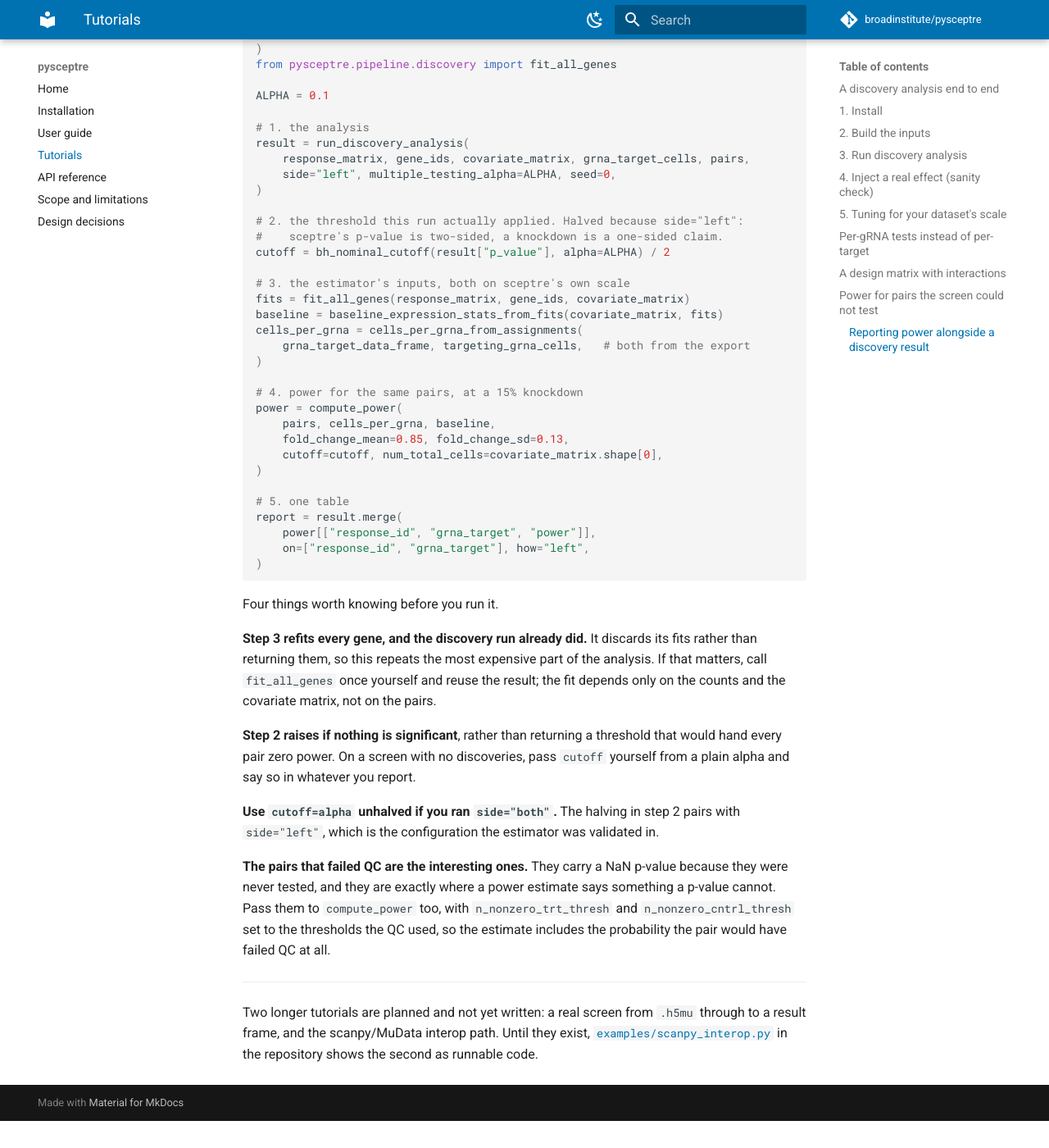
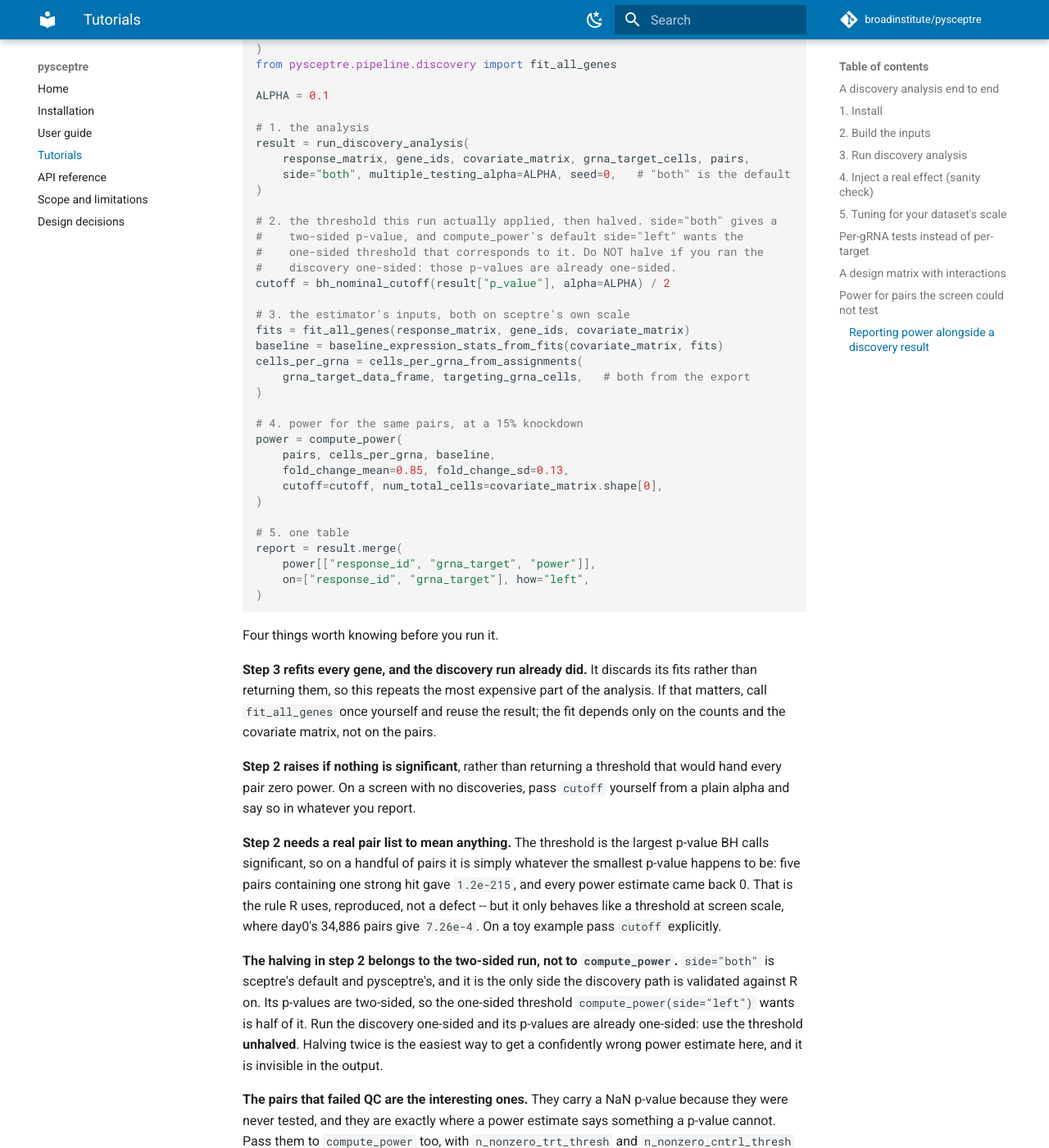
Before and after one commit to broadinstitute/pysceptre, an MkDocs documentation site: the page built from docs/tutorials.md, in a window 1280 px wide and 1400 px high, scrolled down 5826 px. Shown: the whole window at 82% size. Built offline with MkDocs 1.6.1 and Material for MkDocs 9.7.7, drawn with Linux system fonts in a browser that asks for light colours; comment, search, counter and statistics services are not loaded; before the commit the page ends 7193 px from its top, so only the background shows below that; some of the changed text lies outside the part shown.

Commit message:
FIX examples that steered readers off the default and inverted the halving
sceptre's default side is "both" and pysceptre matches it, but every discovery
example in the README and the tutorials passed side="left" explicitly. That is
the wrong steer twice over: it is not the default, and "both" is the only side
the discovery path is validated against R on, because the ground-truth dumper
fixes side_code at 0.

Worse, the power recipe ran the discovery one-sided and then halved the
threshold, with a comment saying sceptre's p-value is two-sided. Both cannot
be true. The halving belongs to a two-sided run: those p-values are two-sided,
so the one-sided threshold compute_power(side="left") wants is half of it. Run
the discovery one-sided and the p-values are already one-sided, so halving
again would be a second correction of the same thing, invisible in the output.
The note telling readers to unhalve for side="both" said precisely the
opposite of the truth.

compute_power's own side="left" default is unchanged and correct: all three of
its sides are validated against PerturbPlan, and left at alpha/2 is the
configuration the comparison was measured in.

Re-running the corrected recipe surfaced a caveat worth documenting. The
derived threshold is the largest p-value BH calls significant, so on five
pairs containing one strong hit it is 1.2e-215 and every power estimate comes
back 0. That is R's rule reproduced, but it only behaves like a threshold at
screen scale, where day0's 34,886 pairs give 7.26e-4.

Co-Authored-By: Claude Opus 5 (1M context) <noreply@anthropic.com>

````diff
--- a/README.md
+++ b/README.md
@@ -80,7 +80,7 @@ result = run_discovery_analysis(
     covariate_matrix=covariate_matrix,    # (n_cells, p) numeric design matrix
     grna_target_cells=grna_target_cells,  # dict[target_id -> 0-based treated-cell indices]
     pairs=pairs,                          # DataFrame['response_id', 'grna_target']
-    side="left",
+    side="both",                          # the default, and the side validated against R
     seed=0,
 )
 # result: DataFrame with one row per pair --
@@ -172,7 +172,7 @@ calib = run_calibration_check(
     calibration_group_size=15,
     n_nonzero_trt_thresh=7,
     n_nonzero_cntrl_thresh=7,
-    side="left",
+    side="both",
     seed=0,
 )
 ```
@@ -217,7 +217,7 @@ power = run_power_check(
     covariate_matrix=covariate_matrix,
     grna_target_cells=grna_target_cells,
     positive_control_pairs=positive_control_pairs,  # response_id, grna_target
-    side="left",
+    side="both",
     seed=0,
 )
 ```
@@ -306,11 +306,13 @@ ALPHA = 0.1
 # 1. the analysis
 result = run_discovery_analysis(
     response_matrix, gene_ids, covariate_matrix, grna_target_cells, pairs,
-    side="left", multiple_testing_alpha=ALPHA, seed=0,
+    side="both", multiple_testing_alpha=ALPHA, seed=0,   # "both" is the default
 )
 
-# 2. the threshold this run actually applied. Halved because side="left":
-#    sceptre's p-value is two-sided, a knockdown is a one-sided claim.
+# 2. the threshold this run actually applied, then halved. side="both" gives a
+#    two-sided p-value, and compute_power's default side="left" wants the
+#    one-sided threshold that corresponds to it. Do NOT halve if you ran the
+#    discovery one-sided: those p-values are already one-sided.
 cutoff = bh_nominal_cutoff(result["p_value"], alpha=ALPHA) / 2
 
 # 3. the estimator's inputs, both on sceptre's own scale
@@ -346,9 +348,22 @@ on the pairs.
 that would hand every pair zero power. On a screen with no discoveries, pass
 `cutoff` yourself from a plain alpha and say so in whatever you report.
 
-**Use `cutoff=alpha` unhalved if you ran `side="both"`.** The halving in
-step 2 pairs with `side="left"`, which is the configuration the estimator was
-validated in.
+**Step 2 needs a real pair list to mean anything.** The threshold is the
+largest p-value BH calls significant, so on a handful of pairs it is simply
+whatever the smallest p-value happens to be: five pairs containing one strong
+hit gave `1.2e-215`, and every power estimate came back 0. That is the rule R
+uses, reproduced, not a defect -- but it only behaves like a threshold at
+screen scale, where day0's 34,886 pairs give `7.26e-4`. On a toy example pass
+`cutoff` explicitly.
+
+**The halving in step 2 belongs to the two-sided run, not to
+`compute_power`.** `side="both"` is sceptre's default and pysceptre's, and it
+is the only side the discovery path is validated against R on. Its p-values
+are two-sided, so the one-sided threshold `compute_power(side="left")` wants
+is half of it. Run the discovery one-sided and its p-values are already
+one-sided: use the threshold **unhalved**. Halving twice is the
+easiest way to get a confidently wrong power estimate here, and it is
+invisible in the output.
 
 **The pairs that failed QC are the interesting ones.** They carry a NaN
 p-value because they were never tested, and they are exactly where a power
--- a/TUTORIAL.md
+++ b/TUTORIAL.md
@@ -107,8 +107,8 @@ response_matrix[gene_ids.index(strong_gene), trt] = rng.negative_binomial(
 result = run_discovery_analysis(
     response_matrix=response_matrix, gene_ids=gene_ids,
     covariate_matrix=covariate_matrix, grna_target_cells=grna_target_cells,
-    pairs=pairs, side="left", seed=0,
-)
+    pairs=pairs, seed=0,   # side defaults to "both"; "left" is also reasonable here,
+)                          # since the planted effect is a knockdown
 hit = result[(result.response_id == strong_gene) & (result.grna_target == strong_target)]
 print(hit)  # expect a very small p_value, pct_change_es well below 0, stage == 2
 ```
--- a/docs/tutorials.md
+++ b/docs/tutorials.md
@@ -28,7 +28,7 @@ result = run_discovery_analysis(
     pairs,                         # still (response_id, grna_target)
     grna_integration_strategy="singleton",
     grna_target_data_frame=design,
-    side="left", seed=0,
+    seed=0,                        # side defaults to "both", as in sceptre
 )
 # -> response_id, grna_id, grna_target, p_value, pct_change_es, ...
 ```
````
